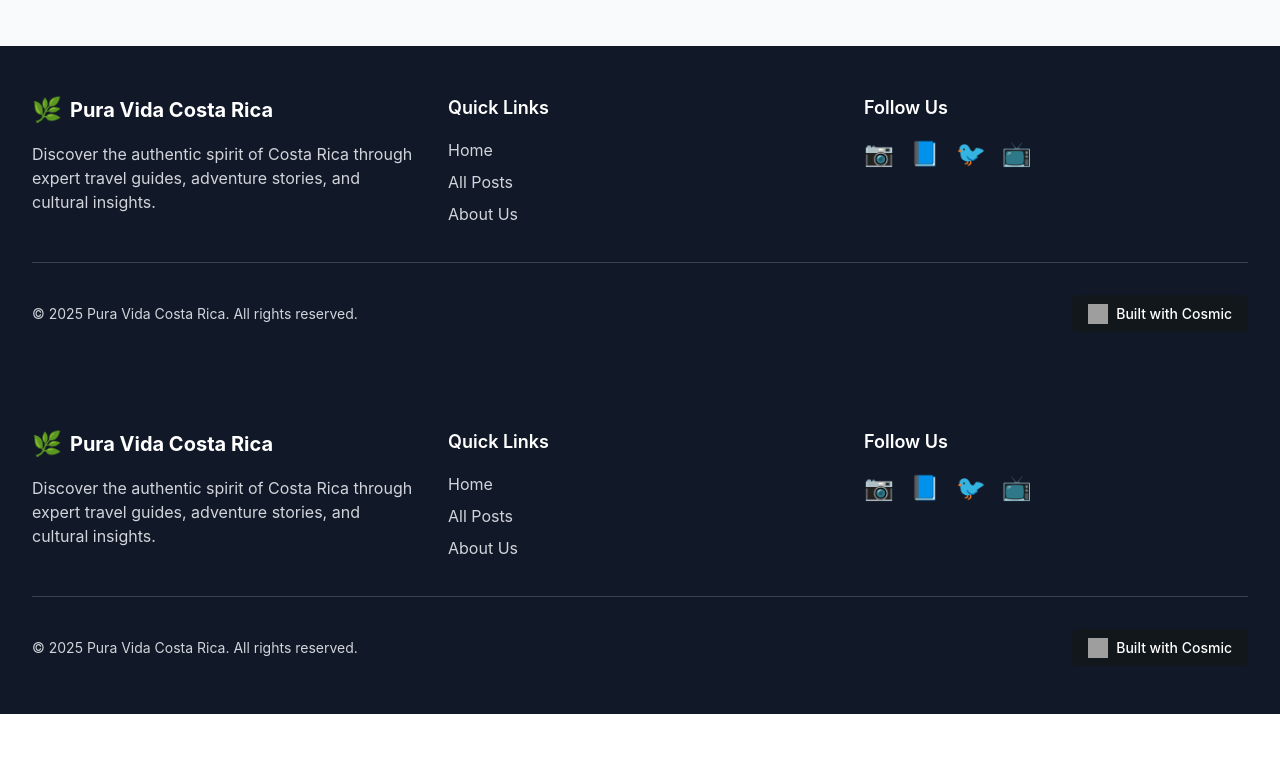
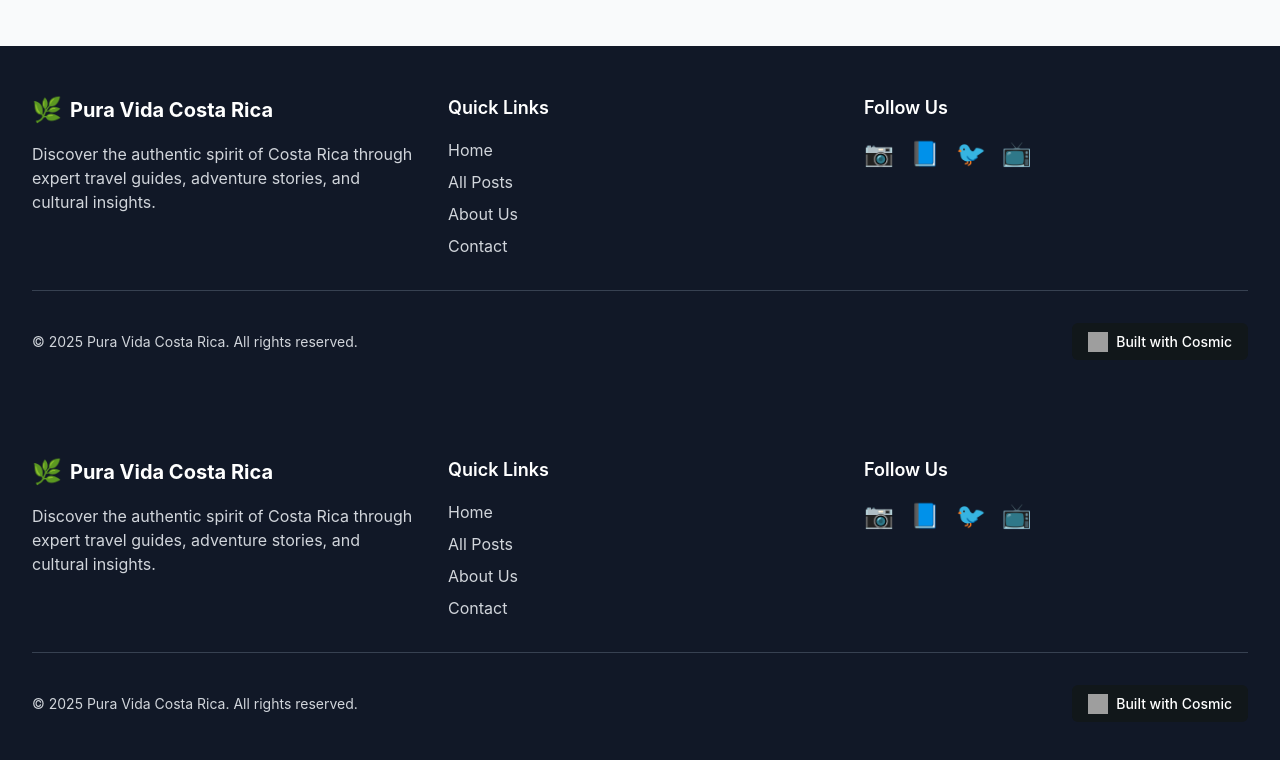
Before and after one commit to cosmic-community/pura-vida-costa-rica-travel-blog, a Next.js app: page /contact in a window 1280 px wide. Shown: the part 1164-1924 px from the top of the page. Before the commit the page ends 1878 px from the top, so only its background shows below. Built offline with nearby package versions, Linux system fonts and the light colour scheme; grey boxes are pictures that could not be loaded; what @cosmicjs/sdk would draw is missing.

Commit message:
Add contact page link to header and footer navigation

```diff
--- a/components/Footer.tsx
+++ b/components/Footer.tsx
@@ -36,6 +36,11 @@
               <li>
                 <a href="/about" className="text-gray-300 hover:text-white transition-colors">
                   About Us
+                </a>
+              </li>
+              <li>
+                <a href="/contact" className="text-gray-300 hover:text-white transition-colors">
+                  Contact
                 </a>
               </li>
             </ul>
--- a/components/Header.tsx
+++ b/components/Header.tsx
@@ -9,6 +9,7 @@
     { name: 'Home', href: '/' },
     { name: 'Posts', href: '/posts' },
     { name: 'About', href: '/about' },
+    { name: 'Contact', href: '/contact' },
   ]
 
   return (
```
